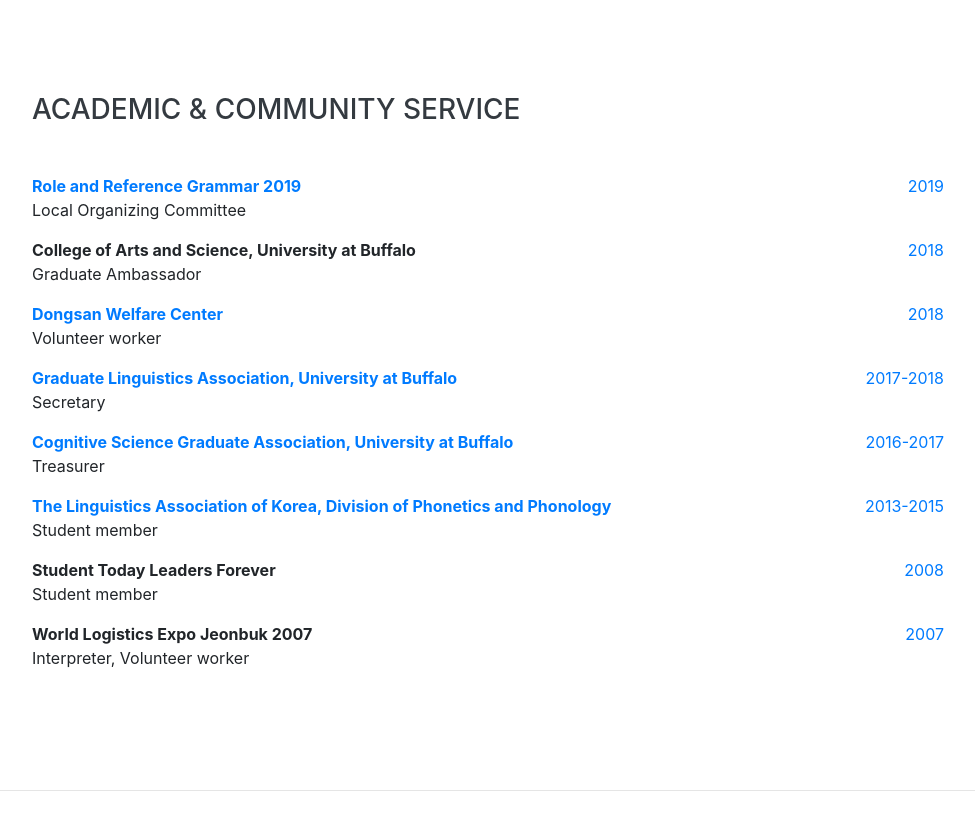
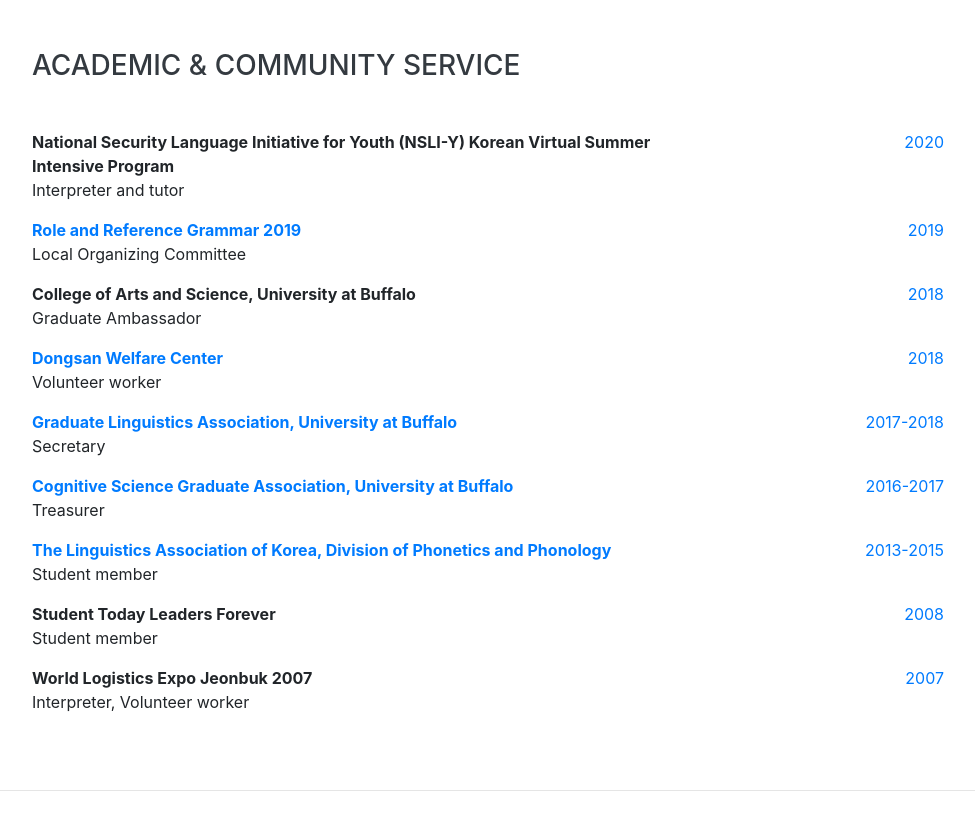
Before and after one commit to seongjihye/linguist, a website with bundled scripts: page index.html in a window 1280 px wide. Shown: the part 4280-5110 px from the top of the page, without its empty margins (288-1263 px from the left). Built offline with nearby package versions, Linux system fonts and the light colour scheme; a web font is replaced by a local one.

Commit message:
Update index.html

```diff
--- a/index.html
+++ b/index.html
@@ -292,6 +292,15 @@
 
         <div class="resume-item d-flex flex-column flex-md-row justify-content-between mb-0">
           <div class="resume-content">
+              <p class="mb-0"> <b> National Security Language Initiative for Youth (NSLI-Y) Korean Virtual Summer Intensive Program </b></a></p>
+               <p>Interpreter and tutor</p>
+          </div>
+          <div class="resume-date text-md-right">
+            <span class="text-primary"> 2020</span>
+          </div>
+        </div>
+        <div class="resume-item d-flex flex-column flex-md-row justify-content-between mb-0">
+          <div class="resume-content">
               <p class="mb-0"><a href = "https://ubwp.buffalo.edu/rrg2019/"> <b>Role and Reference Grammar 2019 </b></a></p>
                <p>Local Organizing Committee</p>
           </div>
```
